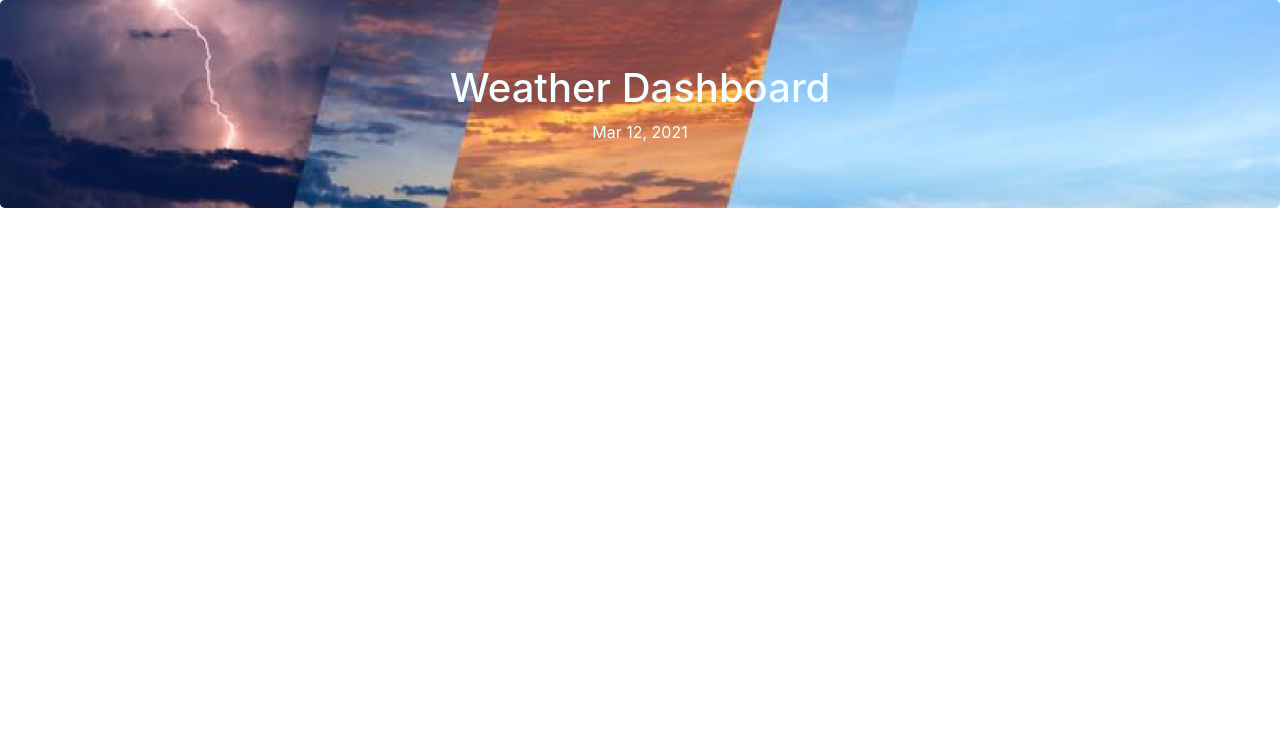
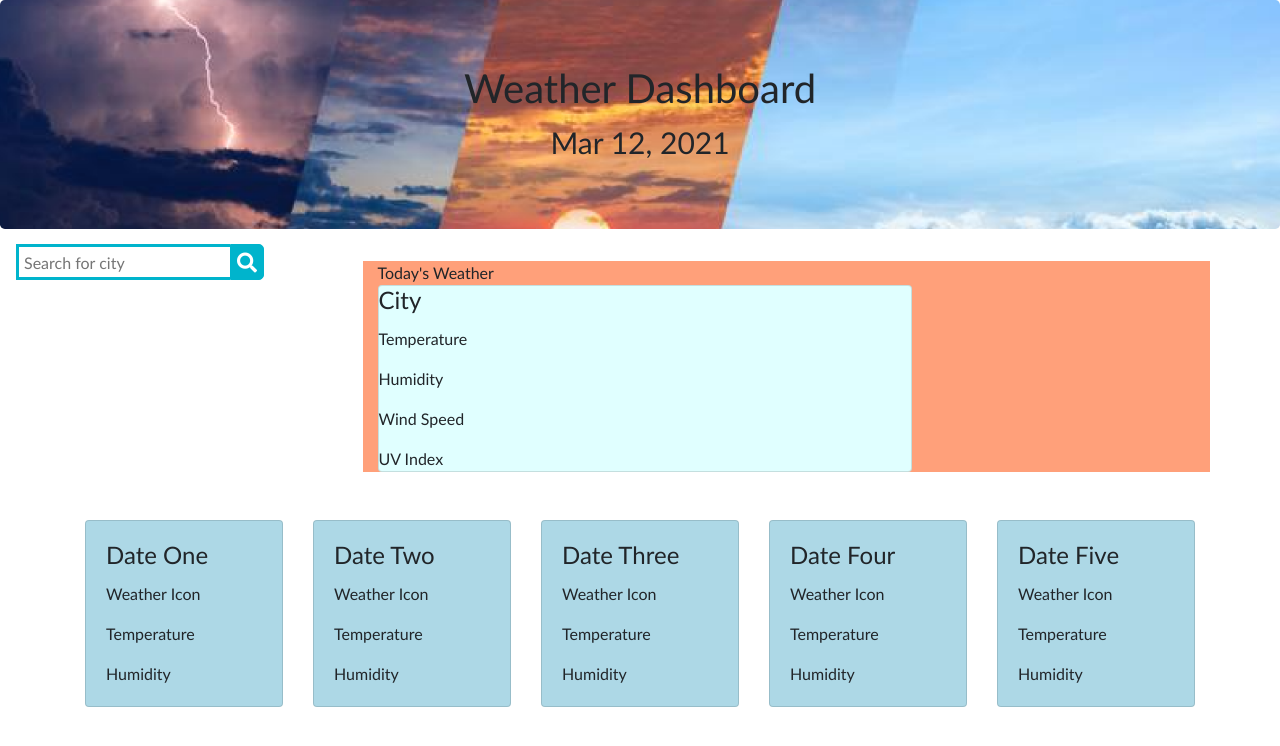
Before and after one commit to Stacy-Martin/weather-dashboard, a plain HTML site: page index.html in a window 1280 px wide. Drawn offline with nearby package versions, Linux system fonts and the light colour scheme.

Commit message:
getting there

```diff
--- a/Assets/CSS/style.css
+++ b/Assets/CSS/style.css
@@ -1,6 +1,104 @@
 .jumbotron {
     background-image: url("../Images/Screen\ Shot\ 2021-03-11\ at\ 1.01.01\ AM.png");
     background-size: cover;
-    color:azure;
+    /* color:azure; */
     text-align:center;
   }
+
+body {
+  font-family: 'Trebuchet MS', 'Lucida Sans Unicode', 'Lucida Grande', 'Lucida Sans', Arial, sans-serif;
+}
+
+/*search bar style*/
+.wrap {
+    position: absolute;
+/* width,top and left are the orientation on the page */
+    top: 30%;
+    width: 30%;
+    display: flex;
+  }
+
+  /* this is the size and the text in the search bar */
+.searchTerm {
+    width: 250px;
+    border: 3px solid #00B4CC;
+    border-right: none;
+    padding: 5px;
+    height: 36px;
+    /* border-radius: 5px 0 0 5px; */
+    /* outline: none; */
+    color: black;
+    font-size: 12pt;
+  }
+
+  /* this is the font color while writing */
+  /* .searchTerm:focus{
+    color: yellow;
+  } */
+
+  .searchButton {
+    width: 40px;
+    height: 36px;
+    border: 1px solid #00B4CC;
+    background: #00B4CC;
+    text-align: center;
+    color: #fff;
+    border-radius: 0 5px 5px 0;
+    cursor: pointer;
+    font-size: 20px;
+  }
+
+.searchButton:hover {
+    color:darksalmon;
+}
+
+
+
+
+
+/* increase the default font size inherited from reboot CSS body */
+#date-display {
+    font-size: 30px;
+}
+
+
+/* this is the styling of the five day forecast cards */
+.card-body {
+    background-color: lightblue;
+}
+
+/* style the main "todays weather" */
+.todays-weather {
+    background-color: lightcyan;
+}
+
+.card-text {
+    font-size: 12pt;
+}
+
+/* customize this !!! */
+.search-bar {
+    position: absolute;
+    left: 0%;
+    top: 15.25rem;
+    /* bottom: 0%; */
+    font-size: 35px;
+    background-color: lavenderblush;
+    margin: 0%;
+}
+
+
+.weather-cards {
+    left: 40%;
+    margin-left: 25%;
+    background-color: lightsalmon;
+}
+
+.five-day-forecast {
+    margin-top: 3rem;
+}
+
+.search {
+    align-self: center;
+    margin-left: 1rem;
+}
--- a/index.html
+++ b/index.html
@@ -20,13 +20,92 @@
     <link rel="stylesheet" href="assets/CSS/style.css">
     <title>Weather Dashboard</title>
 </head>
+
+<body>
+<!-- ************************************************************************ -->
     <header class="jumbotron">
         <h1 class="headerText">Weather Dashboard</h1>
         <span id="date-display" class=dateDisplay>00:</span>
     </header>
-    <div class="container"></div>
+<!-- ************************************************************************ -->
 
-<body>
+    <aside class="container">
+        <div class="row search-bar">
+                <!-- this is the search bar and button -->
+                <div class="wrap search">
+                    <input type="text" class="searchTerm" placeholder="Search for city">
+                    <button type="submit" class="searchButton">
+                        <i class="fa fa-search"></i>
+                    </button>
+                </div>
+                <!-- local storage - search history will be stored here  -->
+        </div>
+    </aside>
+
+
+<!-- ************************************************************************ -->
+    <section class="container">
+        <div class="row weather-cards">
+            <!-- this is the main section, todays weather, grid columns are supposed to span across ?? -->
+            <!-- ?which col size to use here?? -->
+            <div class="col-8">Today's Weather
+                <div class="card todays-weather">
+                    <h4 class="card-title">City</h4>
+                    <p class="card-text">Temperature</p>
+                    <p class="card-text">Humidity</p>
+                    <p class="card-text">Wind Speed</p>
+                    <p class="card-text">UV Index</p>
+                </div>
+            </div>
+        </div>
+          <!-- 5 day forecast, 5 cards beneath today's weather section, columns auto/ into five -->
+        <div class="row five-day-forecast">
+            <div class="col">
+                <div class="card card-body">
+                    <h4 class="card-title">Date One</h4>
+                    <p class="card-text">Weather Icon</p>
+                    <p class="card-text">Temperature</p>
+                    <p class="card-text">Humidity</p>
+                </div>
+            </div>
+            <div class="col">
+                <div class="card card-body">
+                    <h4 class="card-title">Date Two</h4>
+                    <p class="card-text">Weather Icon</p>
+                    <p class="card-text">Temperature</p>
+                    <p class="card-text">Humidity</p>
+                </div>
+            </div>
+            <div class="col">
+                <div class="card card-body">
+                    <h4 class="card-title">Date Three</h4>
+                    <p class="card-text">Weather Icon</p>
+                    <p class="card-text">Temperature</p>
+                    <p class="card-text">Humidity</p>
+                </div>
+            </div>
+            <div class="col">
+                <div class="card card-body">
+                    <h4 class="card-title">Date Four</h4>
+                    <p class="card-text">Weather Icon</p>
+                    <p class="card-text">Temperature</p>
+                    <p class="card-text">Humidity</p>
+                </div>
+            </div>
+            <div class="col">
+                <div class="card card-body">
+                    <h4 class="card-title">Date Five</h4>
+                    <p class="card-text">Weather Icon</p>
+                    <p class="card-text">Temperature</p>
+                    <p class="card-text">Humidity</p>
+                </div>
+            </div>
+        </div>
+    </section>
+
+
+
+<!-- ************************************************************************ -->
     <!-- link to jquery -->
     <script src="https://cdnjs.cloudflare.com/ajax/libs/jquery/3.5.1/jquery.min.js"></script>
     <!-- link to bootstrap js file-->
```
Also changed, not shown: Assets/JS/script.js (+7 -2 lines), 1 other file.
